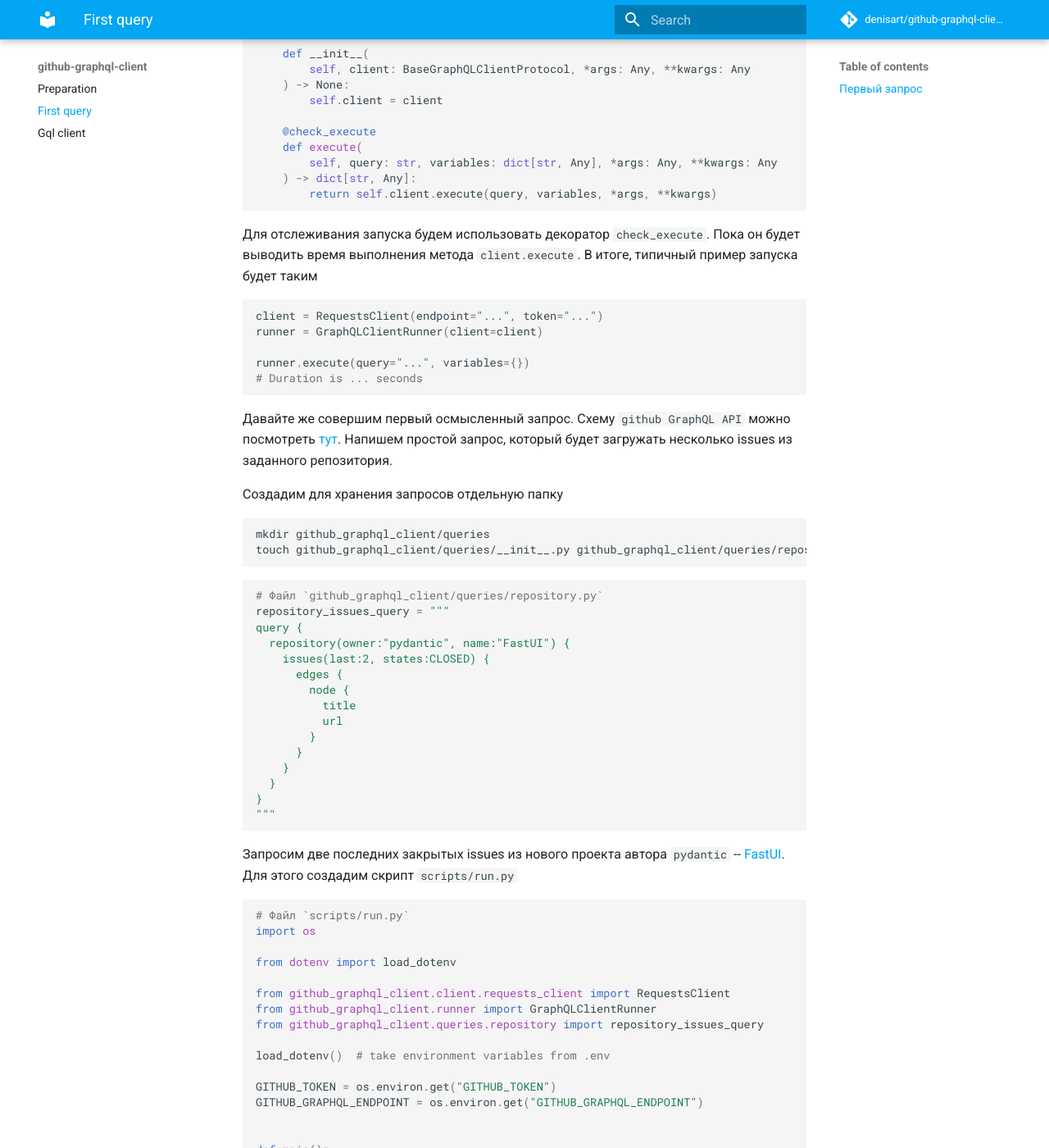
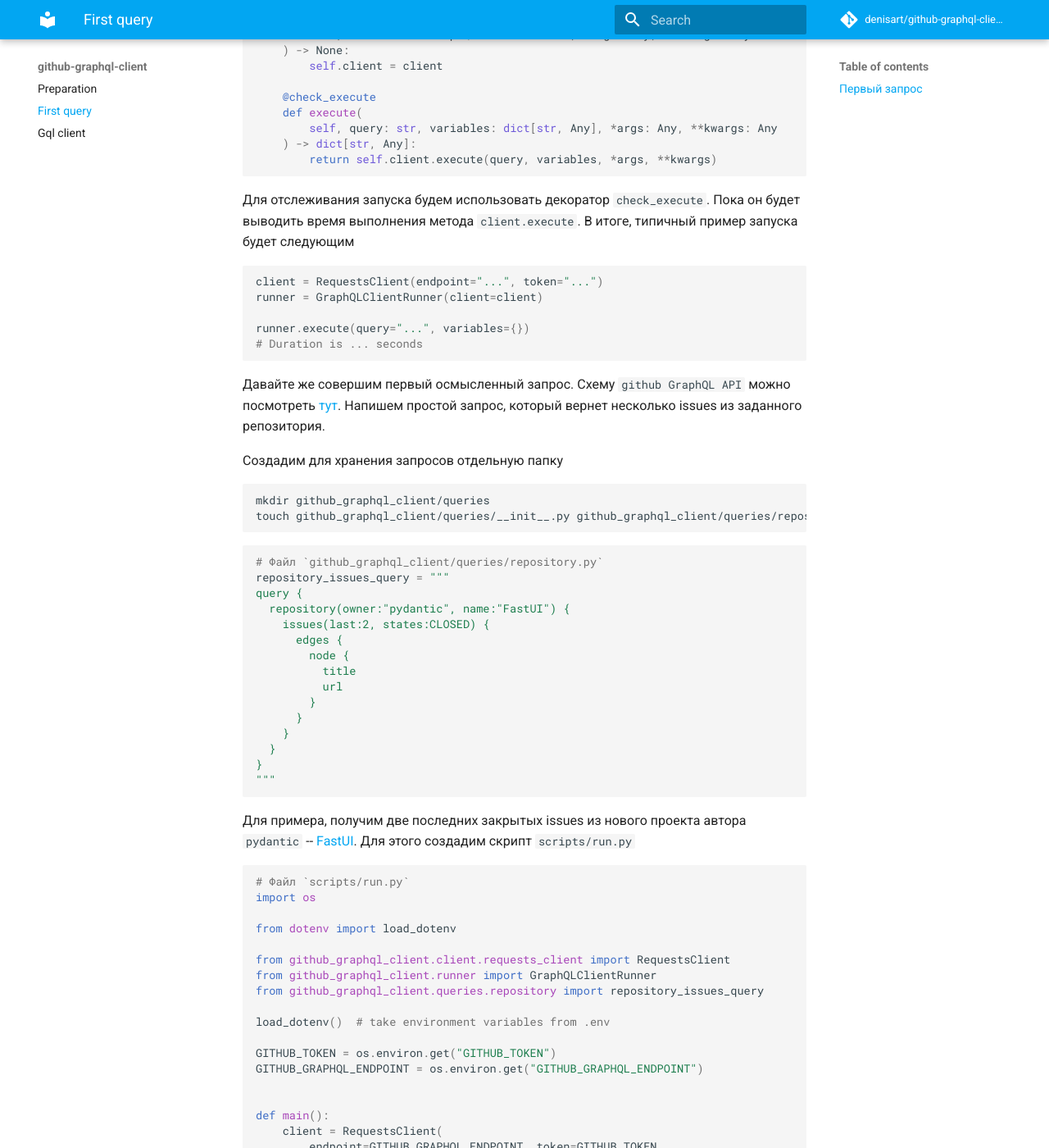
Before and after one commit to denisart/github-graphql-client, an MkDocs documentation site: the page built from docs/first_query.md, in a window 1280 px wide and 1400 px high, scrolled down 2247 px. Shown: the whole window at 82% size. Built offline with MkDocs 1.6.1 and Material for MkDocs 9.7.7, drawn with Linux system fonts in a browser that asks for light colours; comment, search, counter and statistics services are not loaded; some of the changed text lies outside the part shown.

Commit message:
Update first_query.md

````diff
--- a/docs/first_query.md
+++ b/docs/first_query.md
@@ -48,7 +46,7 @@ class BaseGraphQLClient:
 
 Далее любую реализацию клиента будем наследовать от `BaseGraphQLClient`.
 
-Так, как `GraphQL` запрос есть по сути обычный `POST` запрос, первый клиент
+Так, как `GraphQL` запрос есть по сути обычный `POST` запрос -- первый клиент
 будет реализован с помощью пакета [requests](https://pypi.org/project/requests/). Для начала добавим
 его в проект
 
@@ -127,7 +125,7 @@ class GraphQLClientRunner:
 
 Для отслеживания запуска будем использовать декоратор `check_execute`. Пока он будет
 выводить время выполнения метода `client.execute`.
-В итоге, типичный пример запуска будет таким
+В итоге, типичный пример запуска будет следующим
 
 ```python
 client = RequestsClient(endpoint="...", token="...")
@@ -139,7 +137,7 @@ runner.execute(query="...", variables={})
 
 Давайте же совершим первый осмысленный запрос. Схему `github GraphQL API`
 можно посмотреть [тут](https://docs.github.com/en/graphql/overview/public-schema). Напишем
-простой запрос, который будет загружать несколько issues из заданного репозитория.
+простой запрос, который вернет несколько issues из заданного репозитория.
 
 Создадим для хранения запросов отдельную папку
 
@@ -167,7 +165,8 @@ query {
 
 ```
 
-Запросим две последних закрытых issues из нового проекта автора `pydantic` -- [FastUI](https://github.com/pydantic/FastUI).
+Для примера, получим две последних закрытых issues из нового проекта
+автора `pydantic` -- [FastUI](https://github.com/pydantic/FastUI).
 Для этого создадим скрипт `scripts/run.py`
 
 ```python
````
Also changed, not shown: other parts of docs/first_query.md (+1 -3 lines).
